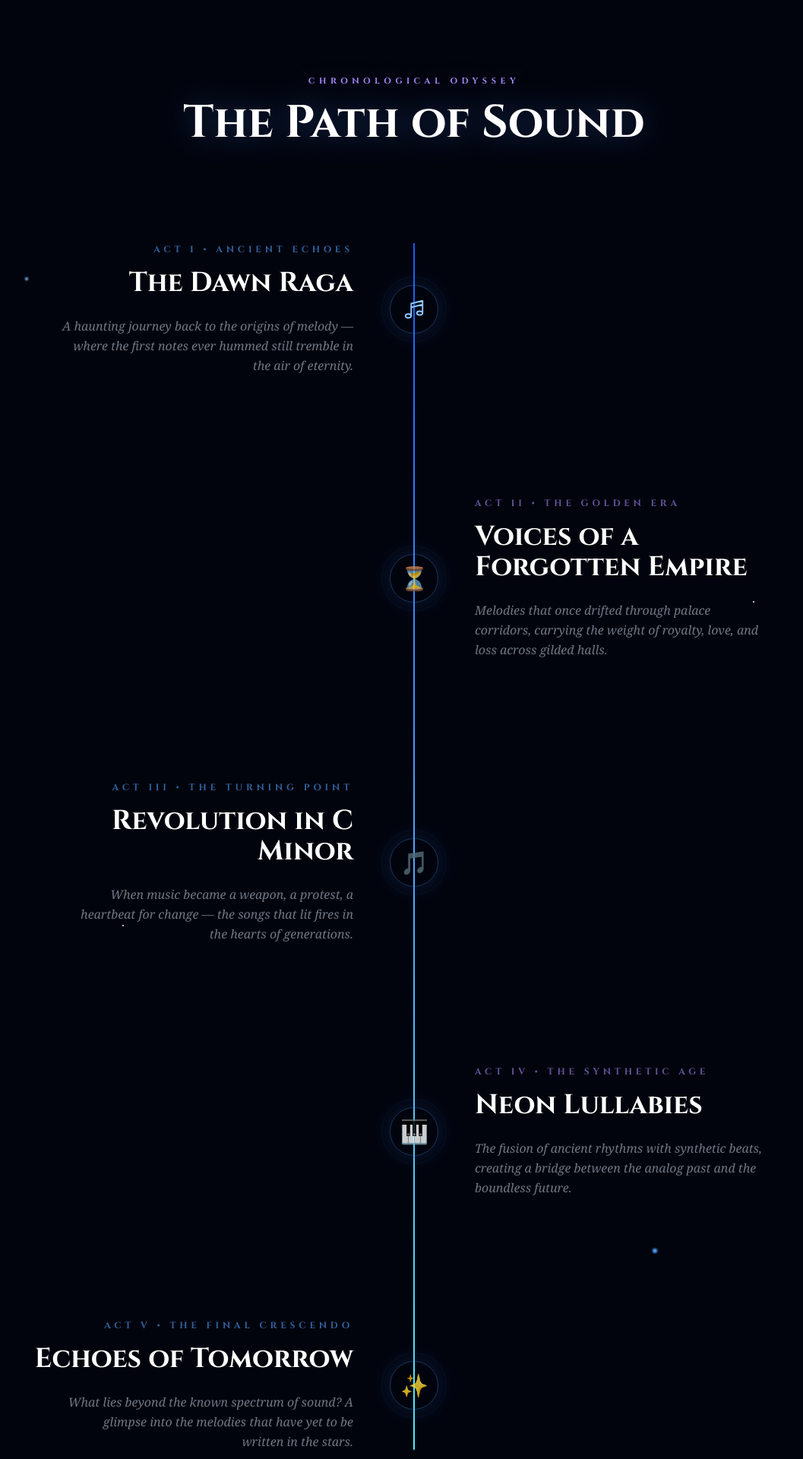
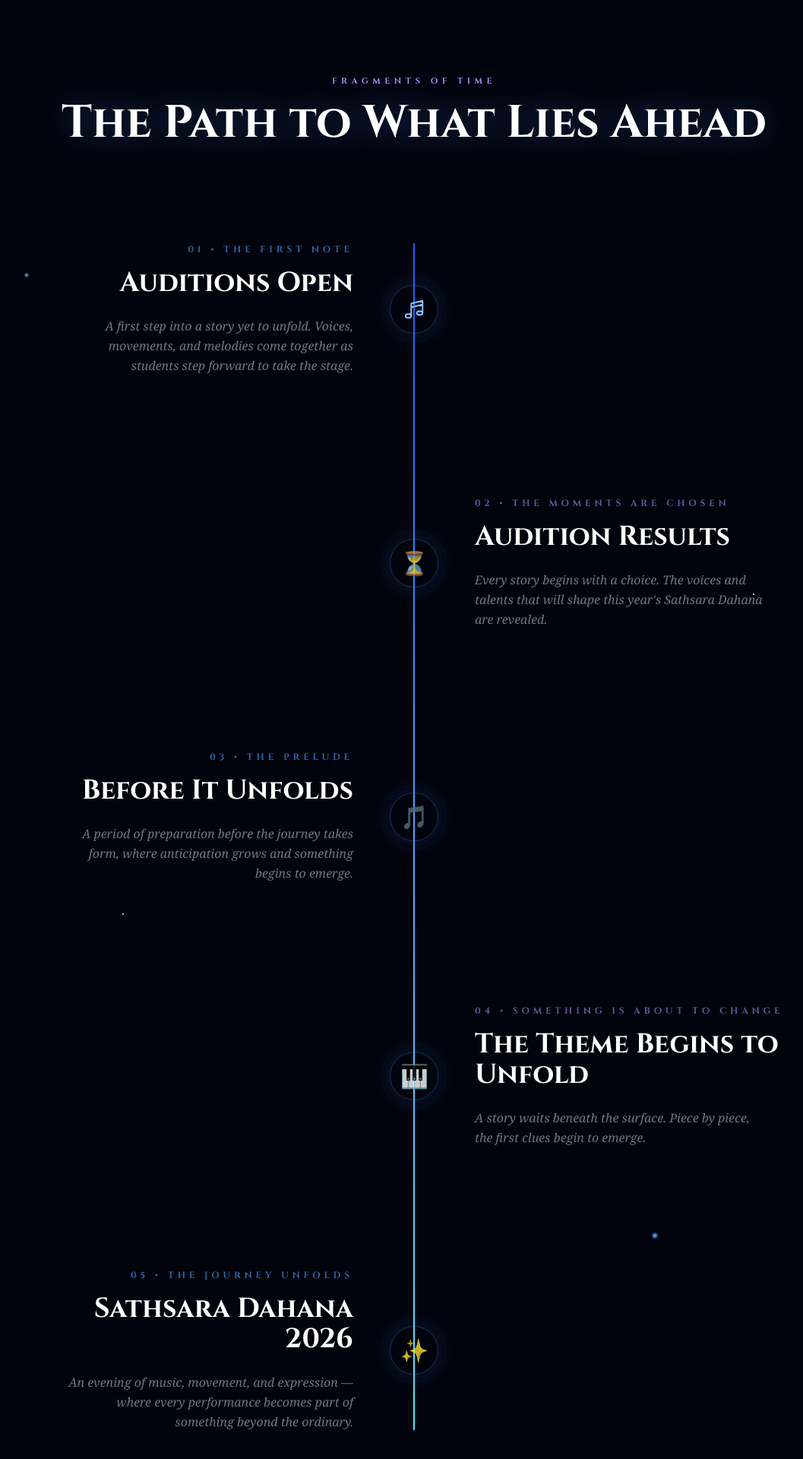
Before and after one commit to Niduka292/sathsara-dahana, a Next.js app: page / in a window 1280 px wide. Shown: the part 2340-4260 px from the top of the page at 76% size, without its empty margins (95-1152 px from the left). Built offline with nearby package versions, Linux system fonts and the light colour scheme.

Commit message:
update TIMELINE

```diff
--- a/src/components/sections/timeline/Timeline.tsx
+++ b/src/components/sections/timeline/Timeline.tsx
@@ -15,10 +15,10 @@ interface TimelineEvent {
 const events: TimelineEvent[] = [
   {
     id: "act-1",
-    label: "ACT I • ANCIENT ECHOES",
-    title: "The Dawn Raga",
+    label: "01 • THE FIRST NOTE",
+    title: "Auditions Open",
     description:
-      "A haunting journey back to the origins of melody — where the first notes ever hummed still tremble in the air of eternity.",
+      "A first step into a story yet to unfold. Voices, movements, and melodies come together as students step forward to take the stage.",
     icon: (
       <svg
         className="w-5 h-5 text-blue-300"
@@ -38,34 +38,34 @@ const events: TimelineEvent[] = [
   },
   {
     id: "act-2",
-    label: "ACT II • THE GOLDEN ERA",
-    title: "Voices of a Forgotten Empire",
+    label: "02 • THE MOMENTS ARE CHOSEN",
+    title: "Audition Results",
     description:
-      "Melodies that once drifted through palace corridors, carrying the weight of royalty, love, and loss across gilded halls.",
+      "Every story begins with a choice. The voices and talents that will shape this year's Sathsara Dahana are revealed.",
     icon: <span className="text-xl">⏳</span>,
   },
   {
     id: "act-3",
-    label: "ACT III • THE TURNING POINT",
-    title: "Revolution in C Minor",
+    label: "03 • THE PRELUDE",
+    title: "Before It Unfolds",
     description:
-      "When music became a weapon, a protest, a heartbeat for change — the songs that lit fires in the hearts of generations.",
+      "A period of preparation before the journey takes form, where anticipation grows and something begins to emerge.",
     icon: <span className="text-xl">🎵</span>,
   },
   {
     id: "act-4",
-    label: "ACT IV • THE SYNTHETIC AGE",
-    title: "Neon Lullabies",
+    label: "04 • SOMETHING IS ABOUT TO CHANGE",
+    title: "The Theme Begins to Unfold",
     description:
-      "The fusion of ancient rhythms with synthetic beats, creating a bridge between the analog past and the boundless future.",
+      "A story waits beneath the surface. Piece by piece, the first clues begin to emerge.",
     icon: <span className="text-xl">🎹</span>,
   },
   {
     id: "act-5",
-    label: "ACT V • THE FINAL CRESCENDO",
-    title: "Echoes of Tomorrow",
+    label: "05 • THE JOURNEY UNFOLDS",
+    title: "Sathsara Dahana 2026",
     description:
-      "What lies beyond the known spectrum of sound? A glimpse into the melodies that have yet to be written in the stars.",
+      "An evening of music, movement, and expression — where every performance becomes part of something beyond the ordinary.",
     icon: <span className="text-xl">✨</span>,
   },
 ];
@@ -101,7 +101,7 @@ export default function Timeline() {
             transition={{ duration: 1.2, ease: [0.16, 1, 0.3, 1] }}
             className="text-[#a78bfa] text-[11px] font-bold tracking-[0.5em] uppercase mb-4 block font-cinzel text-glow-violet"
           >
-            Chronological Odyssey
+            Fragments of Time
           </motion.span>
           <motion.h2
             initial={{ opacity: 0, y: 20 }}
@@ -109,7 +109,7 @@ export default function Timeline() {
             transition={{ duration: 1.5, ease: [0.16, 1, 0.3, 1] }}
             className="text-4xl md:text-6xl font-bold font-cinzel text-white drop-shadow-[0_0_20px_rgba(59,130,246,0.4)] transform-gpu"
           >
-            The Path of Sound
+            The Path to What Lies Ahead
           </motion.h2>
         </div>
 
```
